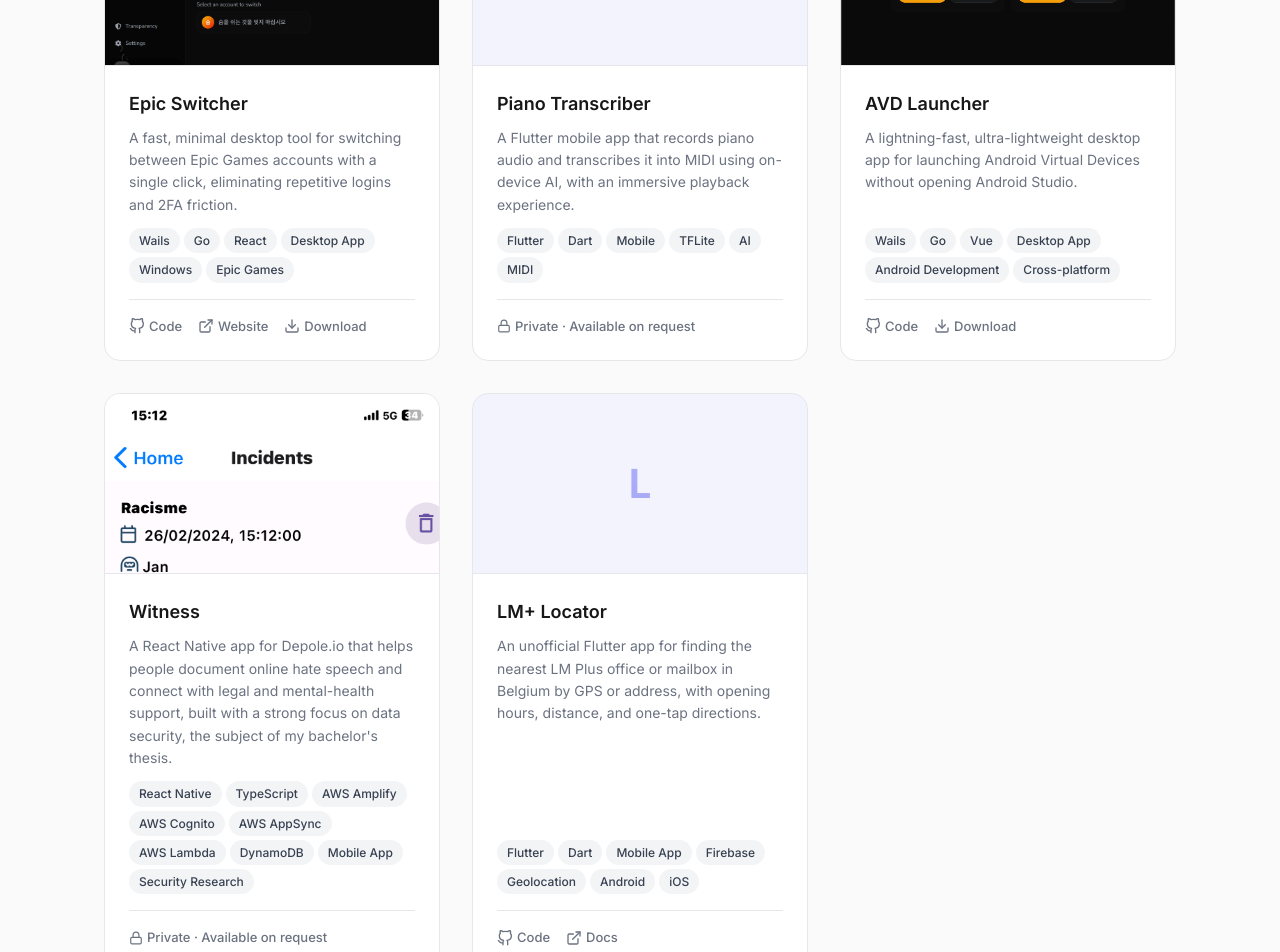
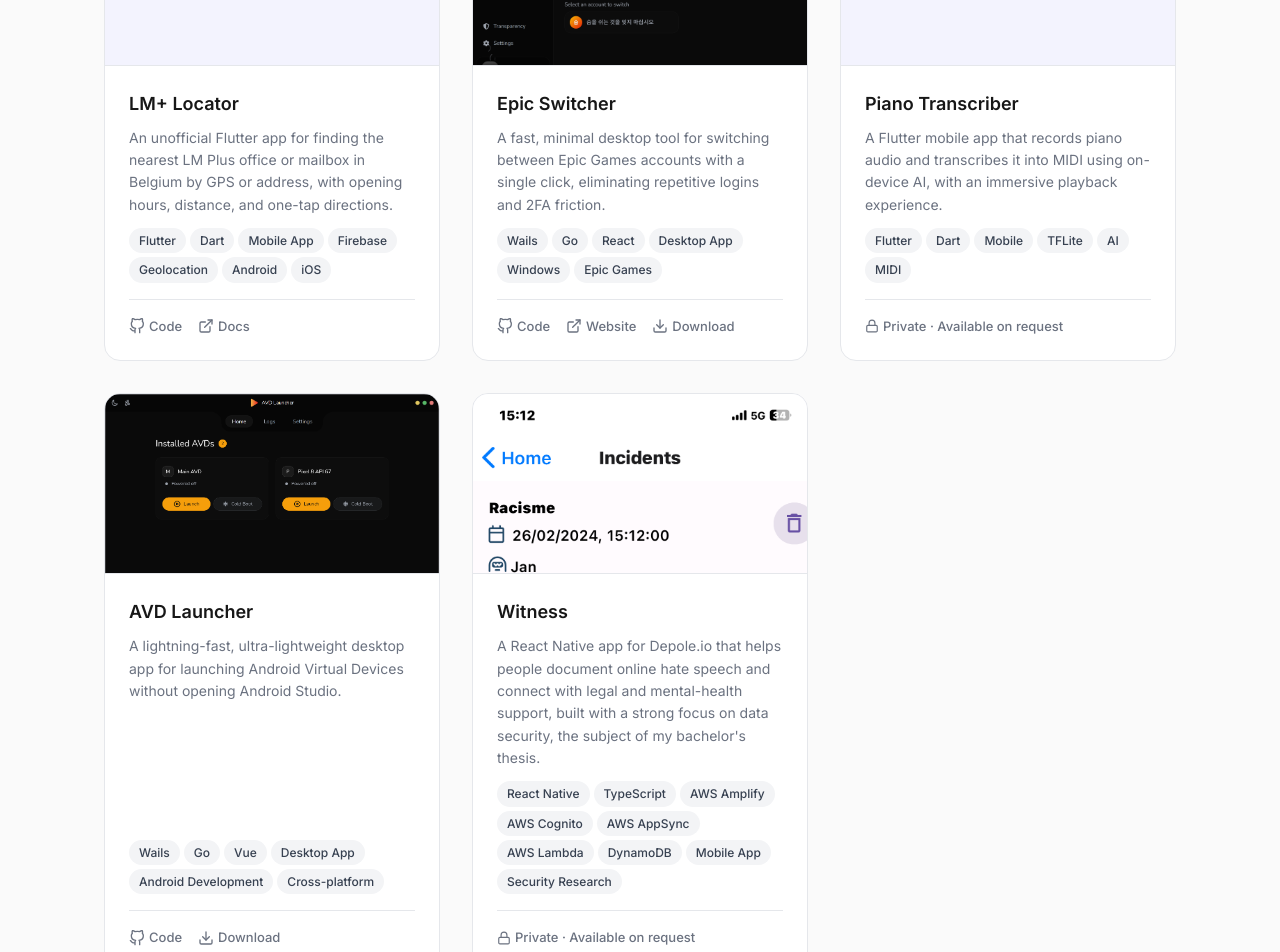
Before and after one commit to symonxdd/my-portfolio, a Next.js app: page / in a window 1280 px wide. Shown: the part 1040-1992 px from the top of the page. Built offline with nearby package versions, Linux system fonts and the light colour scheme; no server answers.

Commit message:
refactor(projects): move LM+ Locator to the top of the list
Reorder the projects array so LM+ Locator, the most recent project,
appears first in both the featured section and the full projects page.

```diff
--- a/src/data/projects.js
+++ b/src/data/projects.js
@@ -19,6 +19,17 @@
  */
 
 export const projects = [
+  {
+    slug: "lm-plus-locator",
+    title: "LM+ Locator",
+    description: "An unofficial Flutter app for finding the nearest LM Plus office or mailbox in Belgium by GPS or address, with opening hours, distance, and one-tap directions.",
+    tags: ["Flutter", "Dart", "Mobile App", "Firebase", "Geolocation", "Android", "iOS"],
+    featured: true,
+    details: "LM+ Locator is an unofficial companion app for finding the nearest LM Plus (Liberale Mutualiteit) office or mailbox drop-off point in Belgium. Users can search by GPS or by typing an address with live autocomplete, then browse results sorted by distance with opening hours and an 'open now' status, and open any location directly in Maps with one tap.\n\nThe app is offline-first: the bundled office dataset and GPS search work with no internet connection, with an animated banner appearing when offline. It supports Dutch, French, German, and English (following the device language by default), light/dark theming, and an optional email/password account (via Firebase) that syncs saved offices to the cloud.\n\nBuilt with Flutter and Dart for a single Android/iOS codebase, using geolocator and geocoding for location handling, Nominatim (OpenStreetMap) for address search, Firebase Auth and Cloud Firestore for the optional account and favorites sync, and shared_preferences for local persistence. A Python pipeline in the repo scrapes and refreshes the bundled office dataset.",
+    repoUrl: "https://github.com/symonxdd/lm-plus-locator",
+    siteUrl: "https://symonxdd.github.io/lm-plus-locator/",
+    siteLabel: "Docs",
+  },
   {
     slug: "epic-switcher",
     title: "Epic Switcher",
@@ -73,17 +84,6 @@
     ],
     motivationTitle: "A Note on Design & My Role",
     motivation: "It's worth noting that the UI and UX shown in these screenshots were directed primarily by Depole.io's product lead and a fellow developer on the team. My role focused on the backend architecture, AWS Amplify integration, and the security research described above, rather than the interface design.\n\nGiven more ownership over the design, I would have approached several flows differently, particularly simplifying navigation and reducing visual clutter, to make the app feel cleaner and more performant. That said, working within an existing design system and codebase was valuable in itself, and it sharpened my ability to reason about security within constraints I didn't fully control.",
-  },
-  {
-    slug: "lm-plus-locator",
-    title: "LM+ Locator",
-    description: "An unofficial Flutter app for finding the nearest LM Plus office or mailbox in Belgium by GPS or address, with opening hours, distance, and one-tap directions.",
-    tags: ["Flutter", "Dart", "Mobile App", "Firebase", "Geolocation", "Android", "iOS"],
-    featured: true,
-    details: "LM+ Locator is an unofficial companion app for finding the nearest LM Plus (Liberale Mutualiteit) office or mailbox drop-off point in Belgium. Users can search by GPS or by typing an address with live autocomplete, then browse results sorted by distance with opening hours and an 'open now' status, and open any location directly in Maps with one tap.\n\nThe app is offline-first: the bundled office dataset and GPS search work with no internet connection, with an animated banner appearing when offline. It supports Dutch, French, German, and English (following the device language by default), light/dark theming, and an optional email/password account (via Firebase) that syncs saved offices to the cloud.\n\nBuilt with Flutter and Dart for a single Android/iOS codebase, using geolocator and geocoding for location handling, Nominatim (OpenStreetMap) for address search, Firebase Auth and Cloud Firestore for the optional account and favorites sync, and shared_preferences for local persistence. A Python pipeline in the repo scrapes and refreshes the bundled office dataset.",
-    repoUrl: "https://github.com/symonxdd/lm-plus-locator",
-    siteUrl: "https://symonxdd.github.io/lm-plus-locator/",
-    siteLabel: "Docs",
   }
 ];
 
```
